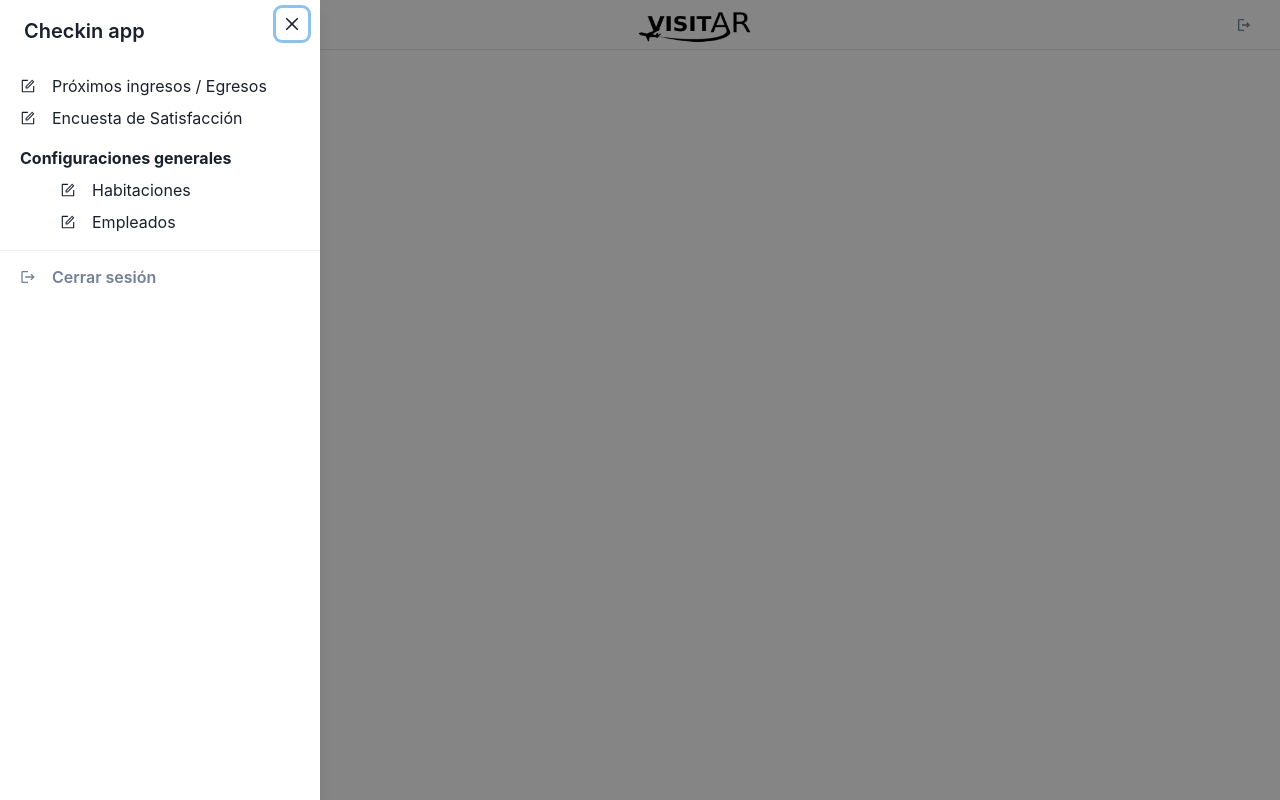
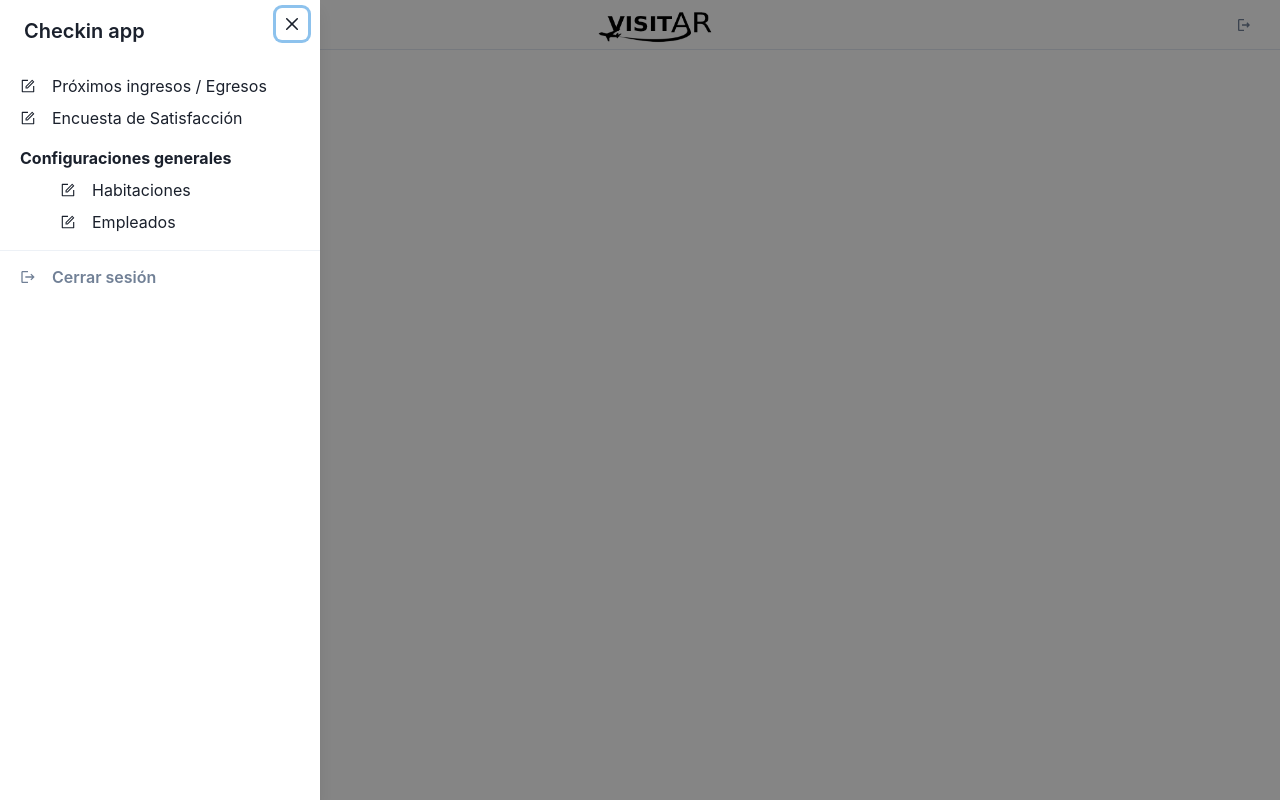
Before and after one commit to pablomaurig/checkin-ui, a React (Create React App) app: page /admin in a window 1280 px wide. Built offline with nearby package versions, Linux system fonts and the light colour scheme; sample sign-in values are in the browser's storage.

Commit message:
Fix center header logo

```diff
--- a/src/components/Header/Header.tsx
+++ b/src/components/Header/Header.tsx
@@ -1,12 +1,10 @@
 import {
   Box,
   Flex,
-  Text,
   IconButton,
   Button,
   Stack,
   useColorModeValue,
-  useBreakpointValue,
   Link,
   Icon,
   Image,
@@ -55,12 +53,7 @@ export default function Header({ onOpen, isOpen }: any) {
               aria-label={'Toggle Navigation'}
             />
           </Flex>
-          <Flex flex={{ base: 1 }} justify={{ base: 'center', md: 'start' }}>
-            <Text
-              textAlign={useBreakpointValue({ base: 'center', md: 'left' })}
-              fontFamily={'heading'}
-              color={useColorModeValue('gray.800', 'white')}
-            >
+          <Flex flex={{ base: 1 }} justify={{ base: 'center' }}>
             <Link
               as={NavLink}
               to='/'
@@ -69,11 +62,10 @@ export default function Header({ onOpen, isOpen }: any) {
             >
               <Image src={logo} height='40px' />
             </Link>
-            </Text>
           </Flex>
 
           <Stack
-            flex={{ base: 1, md: 0 }}
+            flex={{ base: 1 }}
             justify={'flex-end'}
             direction={'row'}
             spacing={6}
```
Lines whose indentation alone changed are shown as unchanged.
